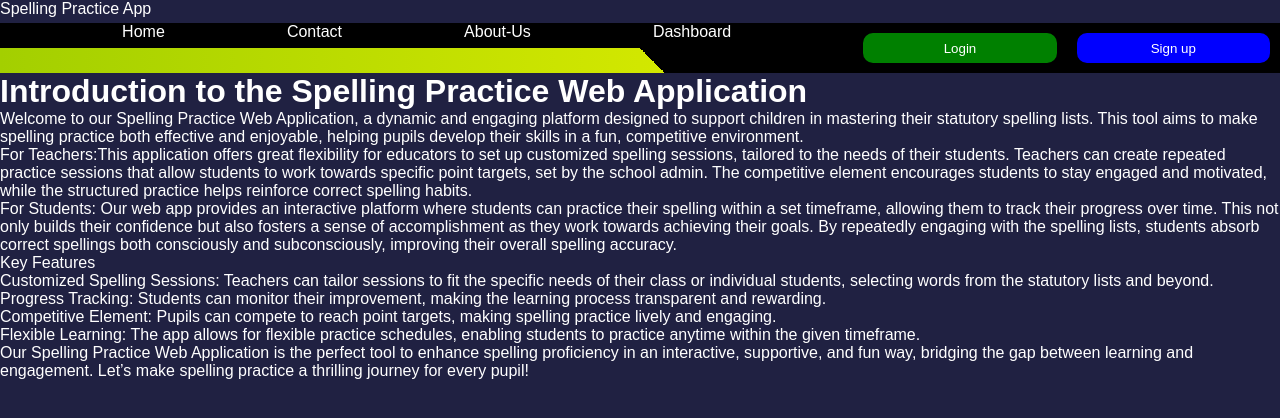
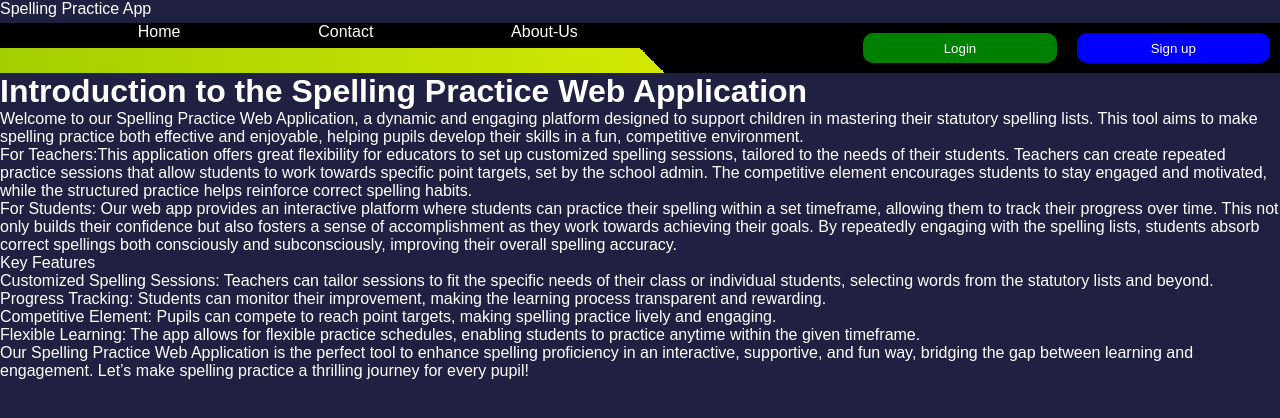
Before and after one commit to khmdagal/pwa-my-spelling-app, a React (Create React App) app: page / in a window 1280 px wide. Shown: the top 418 px of the page. Built offline with nearby package versions, Linux system fonts and the light colour scheme.

Commit message:
In the Header component dashboard page should change dynamically based on which user type logged in

```diff
--- a/src/component/Header.jsx
+++ b/src/component/Header.jsx
@@ -6,9 +6,11 @@ import '../css/Header.css'
 
 
 function Header() {
-    const pages = ['Home', 'Contact', 'About-Us','Dashboard']
+
     const navigate = useNavigate();
 
+
+    const pages = ['Home', 'Contact', 'About-Us', `${localStorage.getItem('dashboard') ? localStorage.getItem('dashboard') : ''}`]
     return (
 
         <header className="header">
@@ -16,7 +18,7 @@ function Header() {
                 <ul className="navList">
                     {pages.map(page => {
                         return (
-                            <li className="navItem" onClick={() => {
+                            <li key={page} className="navItem" onClick={() => {
                                 if (page === 'Home') {
                                     navigate('/')
                                 } else {
```
